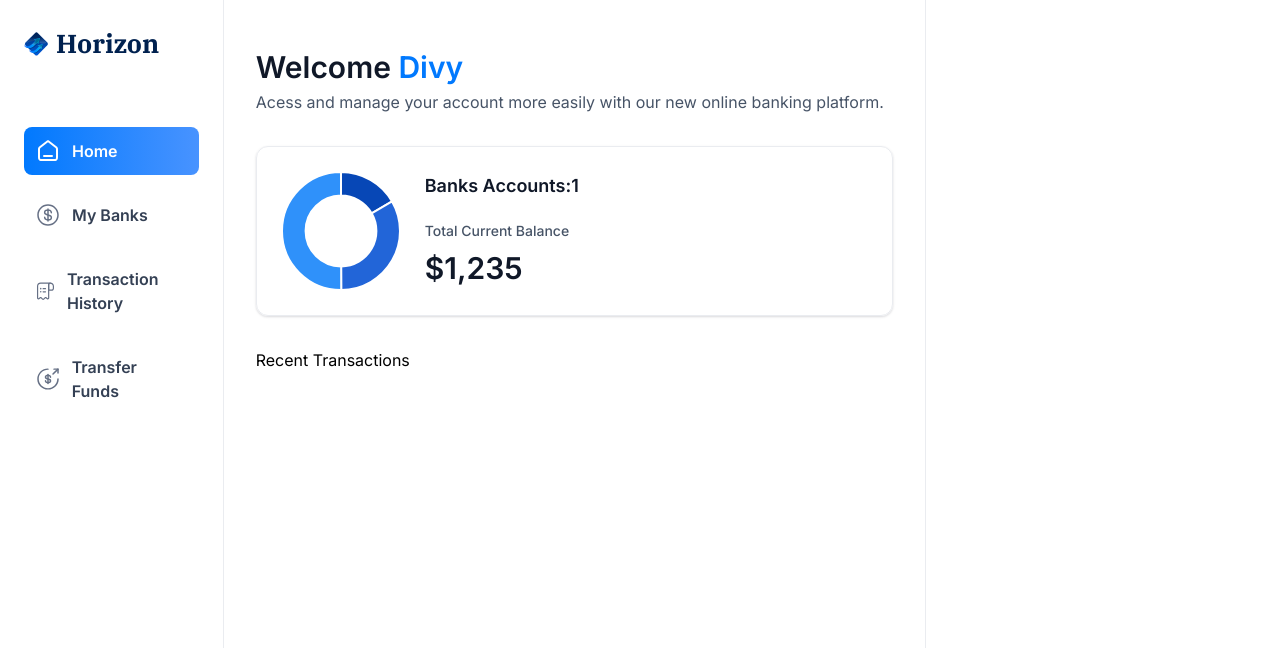
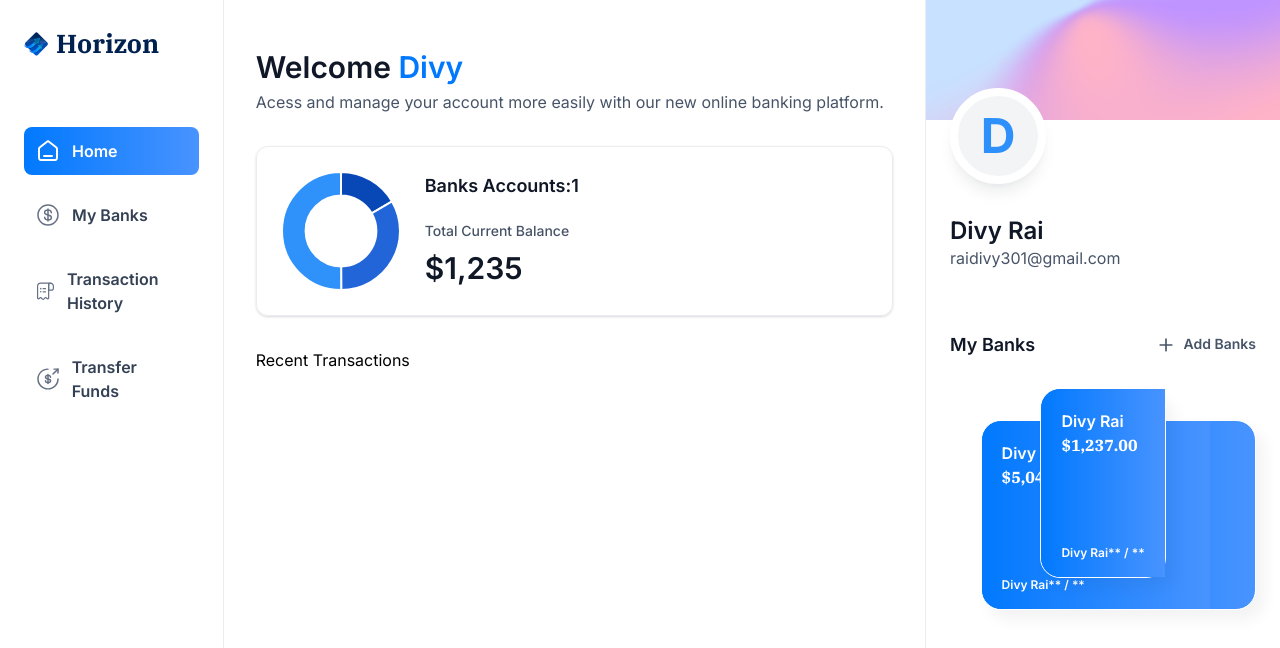
Before and after one commit to Divy1030/The-Horizon-App, a Next.js app: page / in a window 1280 px wide. Shown: the top 648 px of the page. Built offline with nearby package versions, Linux system fonts and the light colour scheme.

Commit message:
add user profile details and banks section to RightSideBar; implement BankCard component

```diff
--- a/app/(root)/page.tsx
+++ b/app/(root)/page.tsx
@@ -1,12 +1,13 @@
 import HeaderBox from '@/components/HeaderBox'
 import RightSideBar from '@/components/RightSideBar'
 import ToatalBalanceBox from '@/components/TotalBalanceBox'
+import { emit } from 'process'
 import React from 'react'
 
 
 const Home = () => {
 
-  const loggedIN={firstName:"Divy"}
+  const loggedIN={firstName:"Divy" , lastName:"Rai",email:"raidivy301@gmail.com"}
 
   return (
     <section className='home'>
@@ -30,7 +31,7 @@
       <RightSideBar
       user={loggedIN}
       transactions={[]}
-      banks={[]}
+      banks={[{currentBalance:1237},{currentBalance:5046}]}
       />
     </section>
   )
--- /dev/null
+++ b/components/BankCard.tsx
@@ -0,0 +1,35 @@
+import React from 'react'
+import Link from 'next/link'
+import { formatAmount } from '@/lib/utils'
+
+const BankCard = ({account,userName,showBalance=true}:CreditCardProps) => {
+  return (
+    <div className='flex flex-col'>
+        <Link href="/" className='bank-card'>
+        <div className='bank-card_content'>
+            <div>
+                <h1 className='text-16 font-semibold text-white'>
+                    {account.name || userName}
+                </h1>
+                <p className='font-ibm-plex-serif font-black text-white'>
+                    {formatAmount(account.currentBalance)}
+                </p>
+            </div>
+            <article className='flex flex-col gap-2'>
+                <div className='flex jystify-between'>
+                    <h1 className='text-12 font-semibold text-white'>
+                        {userName}
+                    </h1>
+                    <h2 className='text-12 font-semibold text-white'>
+                        ** / **
+                    </h2>
+                </div>
+
+            </article>
+        </div>
+        </Link>
+    </div>
+  )
+}
+
+export default BankCard
--- a/components/RightSideBar.tsx
+++ b/components/RightSideBar.tsx
@@ -1,10 +1,65 @@
+import Link from 'next/link'
+import Image from 'next/image'
 import React from 'react'
+import BankCard from './BankCard'
 
 const RightSideBar = ({user,banks,transactions}:RightSidebarProps) => {
   return (
     <aside className='right-sidebar'>
-        <section>
+        <section className='flex flex-col pb-8'>
+            <div className='profile-banner'/>
+            <div className='profile'>
+                <div className='profile-img'>
+                    <span className='text-5xl font-bold text-blue-500'>
 
+                        {user?.firstName[0]}
+                    </span>
+                </div>
+                <div className='profile-details'>
+                    <h1 className='profile-name'>
+                        {user?.firstName} {user?.lastName}
+                    </h1>
+                    <p className='profile-email'>
+                        {user?.email}
+                    </p>
+                </div>
+            </div>
+        </section>
+        <section className='banks'>
+            <div className='flex w-full justify-between'>
+                <h2 className='header-2'>My Banks</h2>
+                <Link href="/" className='flex gap-2'>
+                <Image
+                src="/icons/plus.svg"
+                width={20}
+                height={20}
+                alt="add bank"
+                />
+                <h2 className='text-14 font-semibold text-gray-600'>Add Banks</h2>
+                </Link>
+            </div>
+            {banks?.length > 0  && (
+                <div className='relative flex flex-1 flex-col items-center justify-center gap-5'>
+                    <div className='relative z-10'>
+                        <BankCard
+                        key={banks[0].id}
+                        account={banks[0]}
+                        userName={`${user.firstName} ${user.lastName}`}
+                        showBalance={false}
+                        />
+                    </div>
+                    {banks[1] &&(
+                        <div className='absolute top-8 right-0 z-0 w-[90%]'>
+                            <BankCard
+                        key={banks[1].id}
+                        account={banks[1]}
+                        userName={`${user.firstName} ${user.lastName}`}
+                        showBalance={false}
+                        />
+                        </div>
+                    )}
+                </div>
+            )}
         </section>
     </aside>
   )
```
